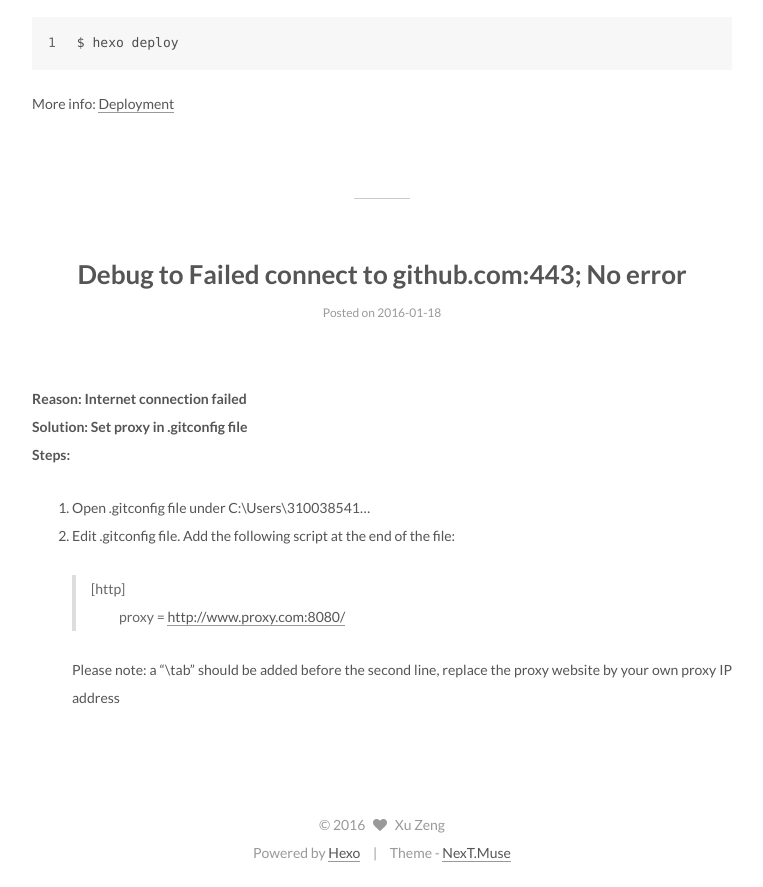
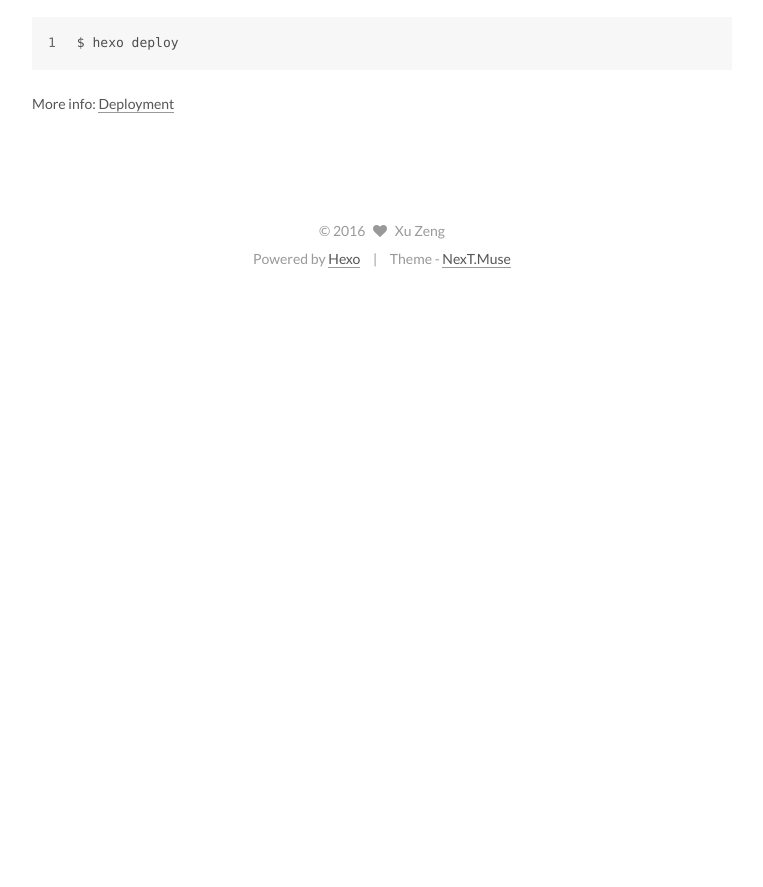
Before and after one commit to zengxu/zengxu.github.io, a plain HTML site: page index.html in a window 1280 px wide. Shown: the part 1222-2109 px from the top of the page, without its empty margins (258-1021 px from the left). After the commit the page ends 1515 px from the top, so only its background shows below. Drawn offline with Linux system fonts and the light colour scheme.

Commit message:
Site updated: 2016-01-19 11:06:25

```diff
--- /dev/null
+++ b/CNAME.txt
@@ -0,0 +1 @@
+zengxu.me
--- a/css/main.css
+++ b/css/main.css
@@ -1543,7 +1543,7 @@ pre .javascript .function {
   width: 4px;
   height: 4px;
   border-radius: 50%;
-  background: #08ff81;
+  background: #2a5bff;
 }
 .sidebar-nav {
   margin: 0 0 20px;
--- a/index.html
+++ b/index.html
@@ -200,6 +200,15 @@
 
 
 
+
+
+
+
+
+
+
+
+
   <article class="post post-type-normal " itemscope itemtype="http://schema.org/Article">
 
 
@@ -263,99 +272,6 @@
 <p>More info: <a href="http://hexo.io/docs/generating.html" target="_blank" rel="external">Generating</a></p>
 <h3 id="Deploy_to_remote_sites"><a href="#Deploy_to_remote_sites" class="headerlink" title="Deploy to remote sites"></a>Deploy to remote sites</h3><figure class="highlight bash"><table><tr><td class="gutter"><pre><span class="line">1</span><br></pre></td><td class="code"><pre><span class="line">$ hexo deploy</span><br></pre></td></tr></table></figure>
 <p>More info: <a href="http://hexo.io/docs/deployment.html" target="_blank" rel="external">Deployment</a></p>
-
-
-
-
-    </div>
-
-    <footer class="post-footer">
-
-
-
-
-
-
-        <div class="post-eof"></div>
-
-    </footer>
-  </article>
-
-
-
-
-
-
-
-
-
-
-
-
-  <article class="post post-type-normal " itemscope itemtype="http://schema.org/Article">
-
-
-      <header class="post-header">
-
-
-
-          <h1 class="post-title" itemprop="name headline">
-
-
-
-
-                <a class="post-title-link" href="/2016/01/18/Debug to Failed connect to github.com443; No error/" itemprop="url">
-                  Debug to Failed connect to github.com:443; No error
-                </a>
-
-
-          </h1>
-
-
-        <div class="post-meta">
-          <span class="post-time">
-            <span class="post-meta-item-icon">
-              <i class="fa fa-calendar-o"></i>
-            </span>
-            <span class="post-meta-item-text">Posted on</span>
-            <time itemprop="dateCreated" datetime="2016-01-18T22:06:22+08:00" content="2016-01-18">
-              2016-01-18
-            </time>
-          </span>
-
-
-
-
-
-
-
-
-
-
-
-        </div>
-      </header>
-
-
-
-    <div class="post-body" itemprop="articleBody">
-
-
-
-
-
-
-
-            <p><strong>Reason: Internet connection failed</strong><br><strong>Solution: Set proxy in .gitconfig file</strong><br><strong>Steps:</strong>  </p>
-<ol>
-<li>Open .gitconfig file under C:\Users\310038541…  </li>
-<li><p>Edit .gitconfig file. Add the following script at the end of the file:</p>
-<blockquote>
-<p>[http]<br>　　proxy = <a href="http://www.proxy.com:8080/" target="_blank" rel="external">http://www.proxy.com:8080/</a>    </p>
-</blockquote>
-<p> Please note: a “\tab” should be added before the second line, replace the proxy website by your own proxy IP address     </p>
-</li>
-</ol>
 
 
 
```
